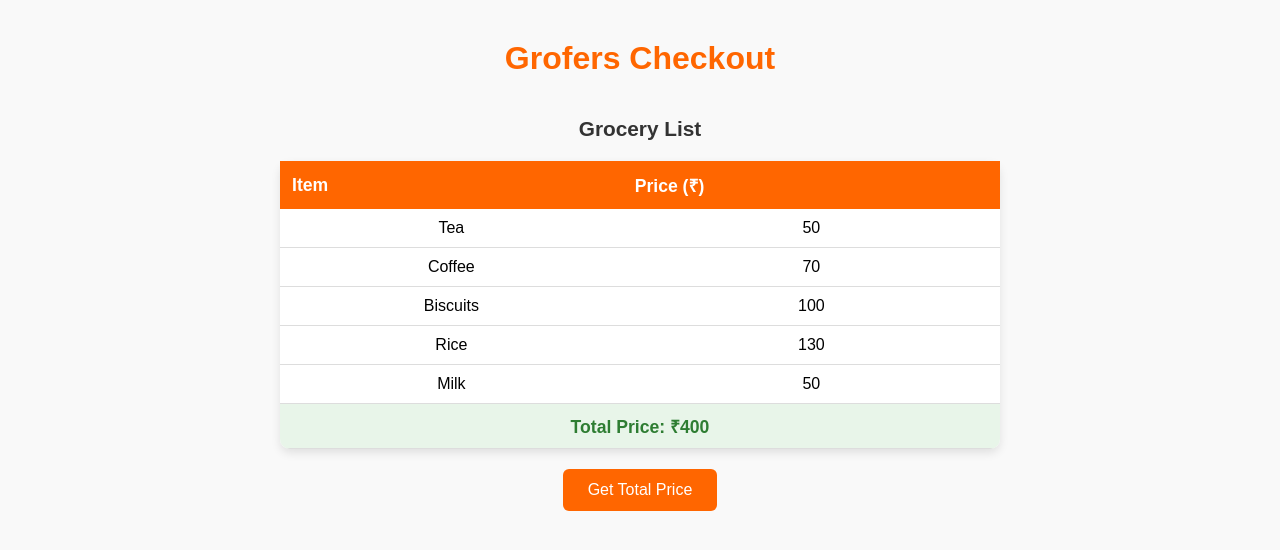
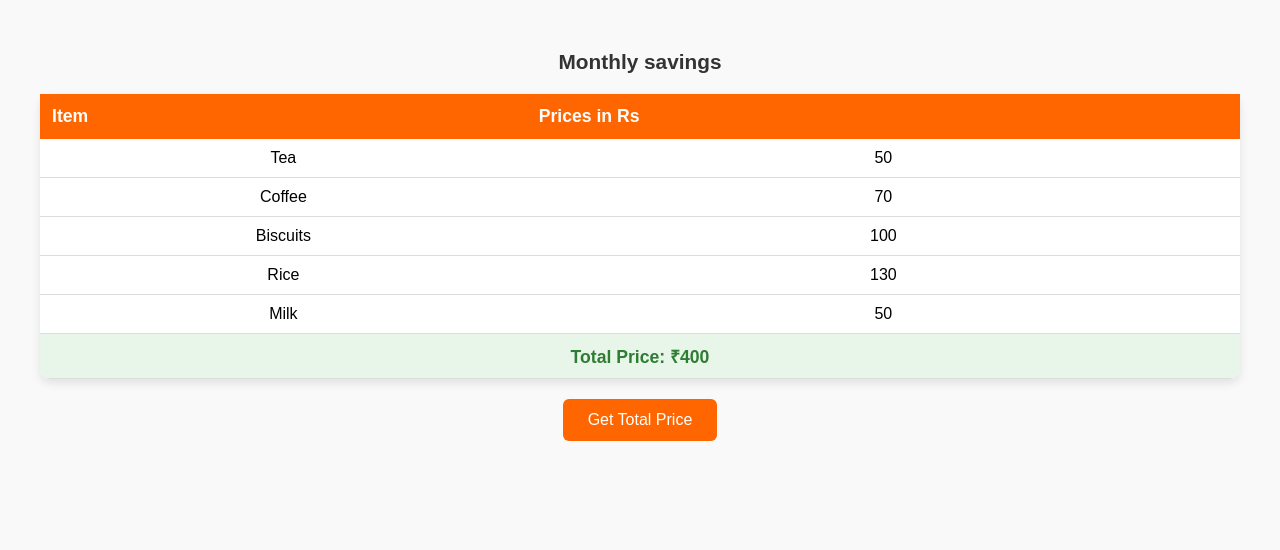
Before and after one commit to acciojob/grofers-checkout-Prakashsingh22, a website: page main.html in a window 1280 px wide. Both pictures are taken after a click on the button "Get Total Price". Drawn offline with Linux system fonts and the light colour scheme.

Commit message:
created a submission

```diff
--- a/main.html
+++ b/main.html
@@ -7,13 +7,14 @@
 </head>
 
 <body>
-  <h1>Grofers Checkout</h1>
-
-  <table id="groceryTable">
-    <caption>Grocery List</caption>
+    <!-- the entire body must be written by student -->
+    <table style="width: 100%">
+    <caption>
+      Monthly savings
+    </caption>
     <tr>
       <th>Item</th>
-      <th>Price (₹)</th>
+      <th>Prices in Rs</th>
     </tr>
     <tr>
       <td class="item">Tea</td>
@@ -36,10 +37,9 @@
       <td class="price">50</td>
     </tr>
   </table>
+    <script type="text/javascript" src="./script.js">
+</script>
 
-  <button id="calcBtn">Get Total Price</button>
-
-  <script src="script.js"></script>
 </body>
 
 </html>
--- a/script.js
+++ b/script.js
@@ -1,33 +1,36 @@
-// Select button and table
-const button = document.getElementById("calcBtn");
-const table = document.getElementById("groceryTable");
+// Create a button dynamically
+const getSumBtn = document.createElement("button");
+getSumBtn.textContent = "Get Total Price";
+document.body.appendChild(getSumBtn);
 
 // Function to calculate total
-function getTotalPrice() {
-  // Get all prices
+const getSum = () => {
+  // Select all price cells
   const prices = document.querySelectorAll(".price");
   let total = 0;
 
-  // Add all prices
+  // Add up all the prices
   prices.forEach((price) => {
     total += parseFloat(price.textContent) || 0;
   });
 
-  // Remove previous total row (if already added)
-  const existingTotalRow = document.querySelector(".total-row");
-  if (existingTotalRow) existingTotalRow.remove();
+  // Remove old total row if it exists
+  const oldTotal = document.querySelector(".total-row");
+  if (oldTotal) oldTotal.remove();
 
-  // Create new total row
+  // Create new row for total
   const totalRow = document.createElement("tr");
   totalRow.classList.add("total-row");
 
   const totalCell = document.createElement("td");
-  totalCell.setAttribute("colspan", "2");
+  totalCell.colSpan = 2;
   totalCell.textContent = `Total Price: ₹${total}`;
 
   totalRow.appendChild(totalCell);
-  table.appendChild(totalRow);
-}
 
-// Add event listener to button
-button.addEventListener("click", getTotalPrice);
+  // Append the total row to the table
+  document.querySelector("table").appendChild(totalRow);
+};
+
+// Add click event listener
+getSumBtn.addEventListener("click", getSum);
```
